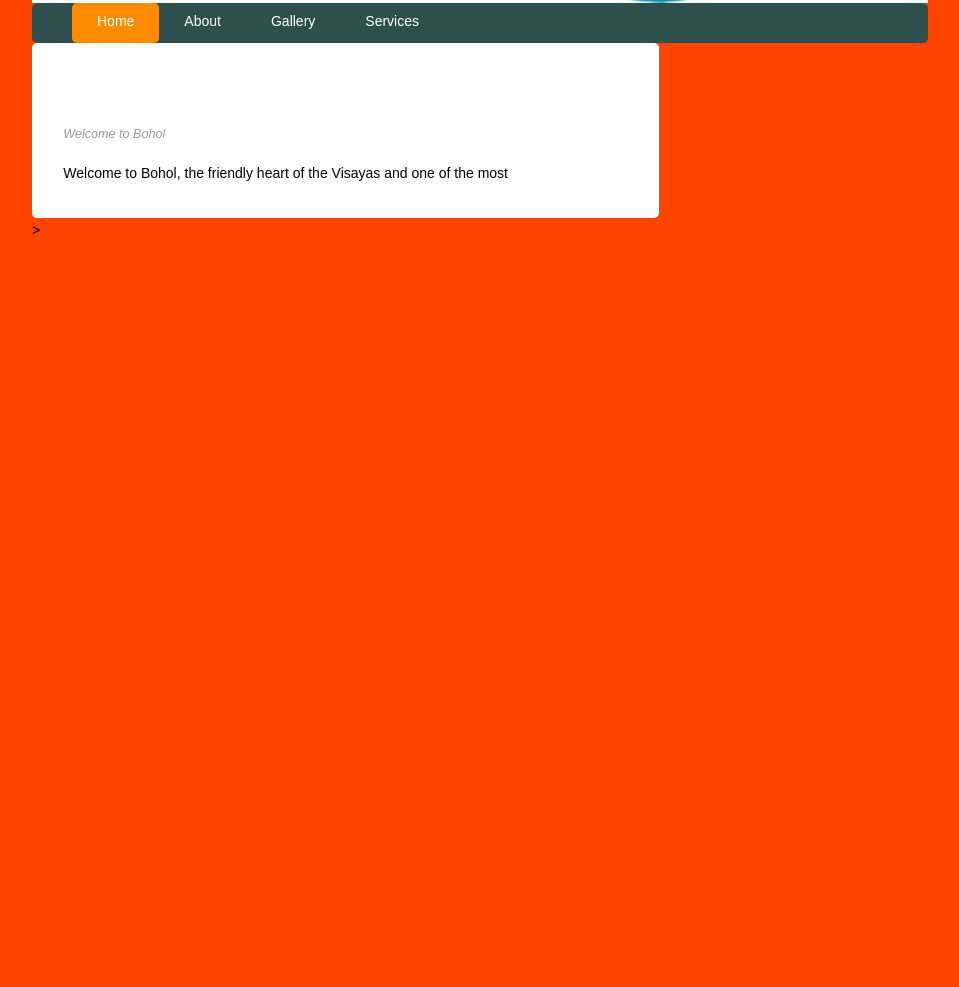
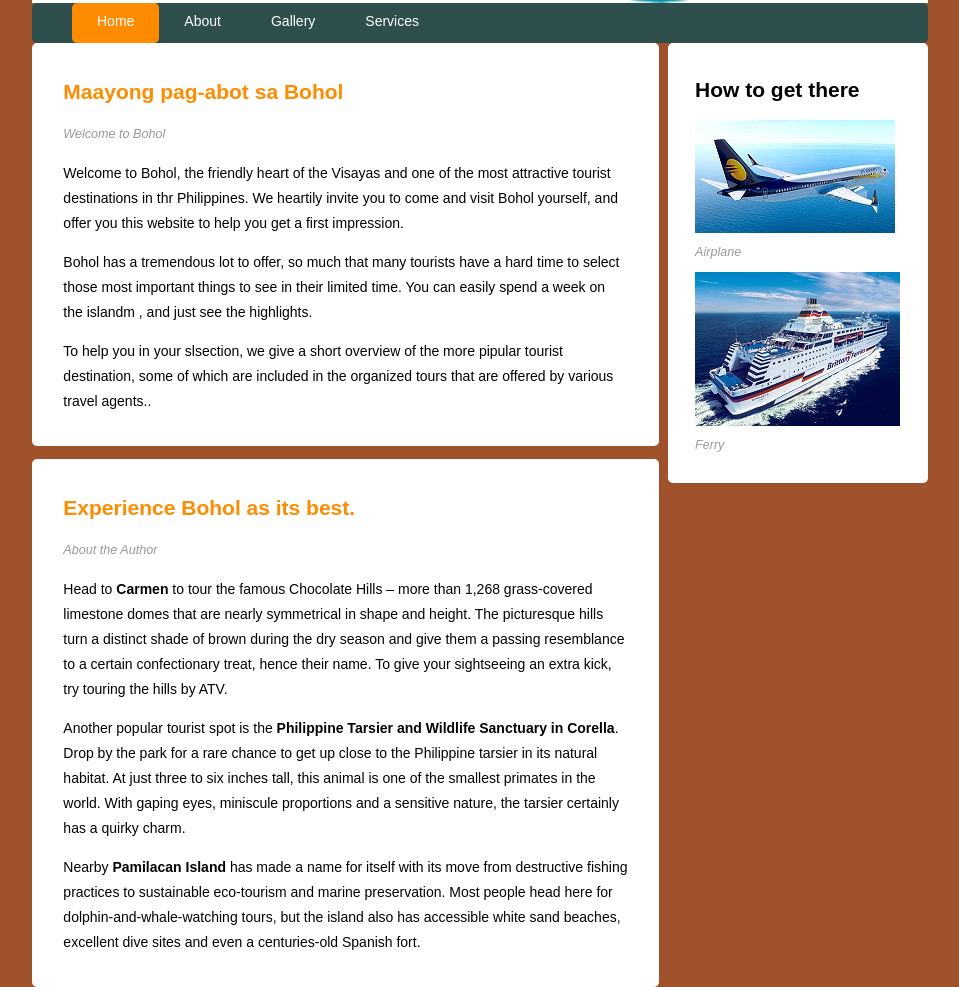
Before and after one commit to annoyingkatya/prelim, a plain HTML site: page index.html in a window 1280 px wide. Shown: the part 415-1402 px from the top of the page, without its empty margins (160-1119 px from the left). Before the commit the page ends 800 px from the top, so only its background shows below. Drawn offline with Linux system fonts and the light colour scheme.

Commit message:
to be continued

```diff
--- a/index.html
+++ b/index.html
@@ -26,7 +26,7 @@
 
         <div class="mainContent">
             <div class="content">
-                <article class="topContent">
+                <article class="topcontent">
                     <header>
                      <h2><a href="#">Maayong pag-abot sa Bohol</a></h2>
                     </header>
@@ -36,14 +36,43 @@
                     </footer>
 
                     <content>
-                        <p>Welcome to Bohol, the friendly heart of the Visayas and one of the most</p>
-                        <p></p>
-                        <p></p>
+                        <p>Welcome to Bohol, the friendly heart of the Visayas and one of the most attractive tourist destinations in thr Philippines. We heartily invite you to come and visit Bohol yourself, and offer you this website to help you get a first impression.</p>
+                        <p>Bohol has a tremendous lot to offer, so much that many tourists have a hard time to select those most important things to see in their limited time. You can easily spend a week on the islandm
+                           , and just see the highlights.</p>
+                        <p>To help you in your slsection, we give a short overview of the more pipular tourist destination, some of which are included in the organized tours that are offered by various travel agents..</p>
 
                     </content>
-                </article>>
+                </article>
 
+                <article class="bottomContent">
+                    <header>
+                         <h2><a href="#">Experience Bohol as its best.</a></h2>
+                    </header>
+
+                    <footer>
+                        <p class="post-info">About the Author</p>
+                    </footer>
+
+                   <content>
+<p>Head to <b>Carmen</b> to tour the famous Chocolate Hills – more than 1,268 grass-covered limestone domes that are nearly symmetrical in shape and height. The picturesque hills turn a distinct shade of brown during the dry season and give them a passing resemblance to a certain confectionary treat, hence their name. To give your sightseeing an extra kick, try touring the hills by ATV.</p>
+
+<p>Another popular tourist spot is the <b>Philippine Tarsier and Wildlife Sanctuary in Corella</b>. Drop by the park for a rare chance to get up close to the Philippine tarsier in its natural habitat. At just three to six inches tall, this animal is one of the smallest primates in the world. With gaping eyes, miniscule proportions and a sensitive nature, the tarsier certainly has a quirky charm.</p>
+
+<p>Nearby <b>Pamilacan Island</b> has made a name for itself with its move from destructive fishing practices to sustainable eco-tourism and marine preservation. Most people head here for dolphin-and-whale-watching tours, but the island also has accessible white sand beaches, excellent dive sites and even a centuries-old Spanish fort.</p>
+</content>
+                </article>
             </div>
+        </div>
+
+        <aside class="top-sidebar">
+            <article>
+                <h2>How to get there</h2>
+                <a href="#"><img src="img/plane.jpg"/></a>
+                <p class="post-info">Airplane</p>
+                <a href="#"><img src="img/ferry.jpg"/></a>
+                <p class="post-info">Ferry</p>
+            </article>
+        </aside>
         </div>
 
 </body>
--- a/style.css
+++ b/style.css
@@ -5,7 +5,7 @@ body {
     font-size: 87.5%;
     font-family: Arial, 'Lucida Sans Unicode';
     text-align: left;
-    background-color: orangered;
+    background-color: sienna;
 }
 .logo {
     font-family: Arial, Helvetica, sans-serif;
@@ -33,7 +33,7 @@ a {
 }
 a:link, a:visited {
     color: #FF8c00;
-    color: #FFFFFF;
+
 }
 a:hover, a:active {
     background-color: #FF8c00;
@@ -67,7 +67,7 @@ a:hover, a:active {
     float: left;
     display: inline;
 }
-.mainHeader nav a:link, .mainHeader nav a :visited {
+.mainHeader nav a:link, .mainHeader nav a:visited {
     color: #FFF;
     display: inline-block;
     padding: 10px 25px;
@@ -93,7 +93,7 @@ a:hover, a:active {
     width: 70%;
     float: left;
 }
-.topContent {
+.topcontent {
     background-color: #FFF;
     border-radius: 5px;
     -moz-border-radius: 5px;
```
Also changed, not shown: img/ferry.jpg (added), img/plane.jpg (added).
